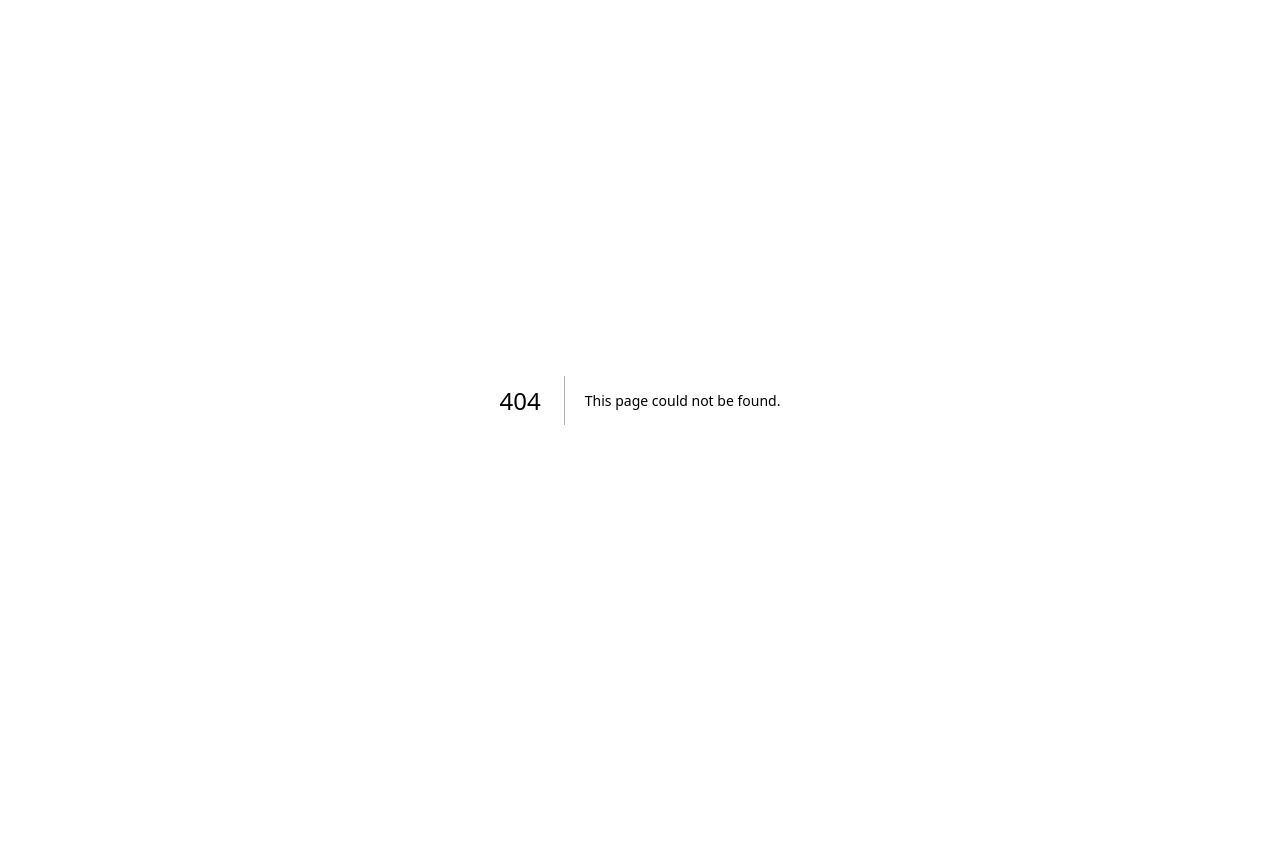
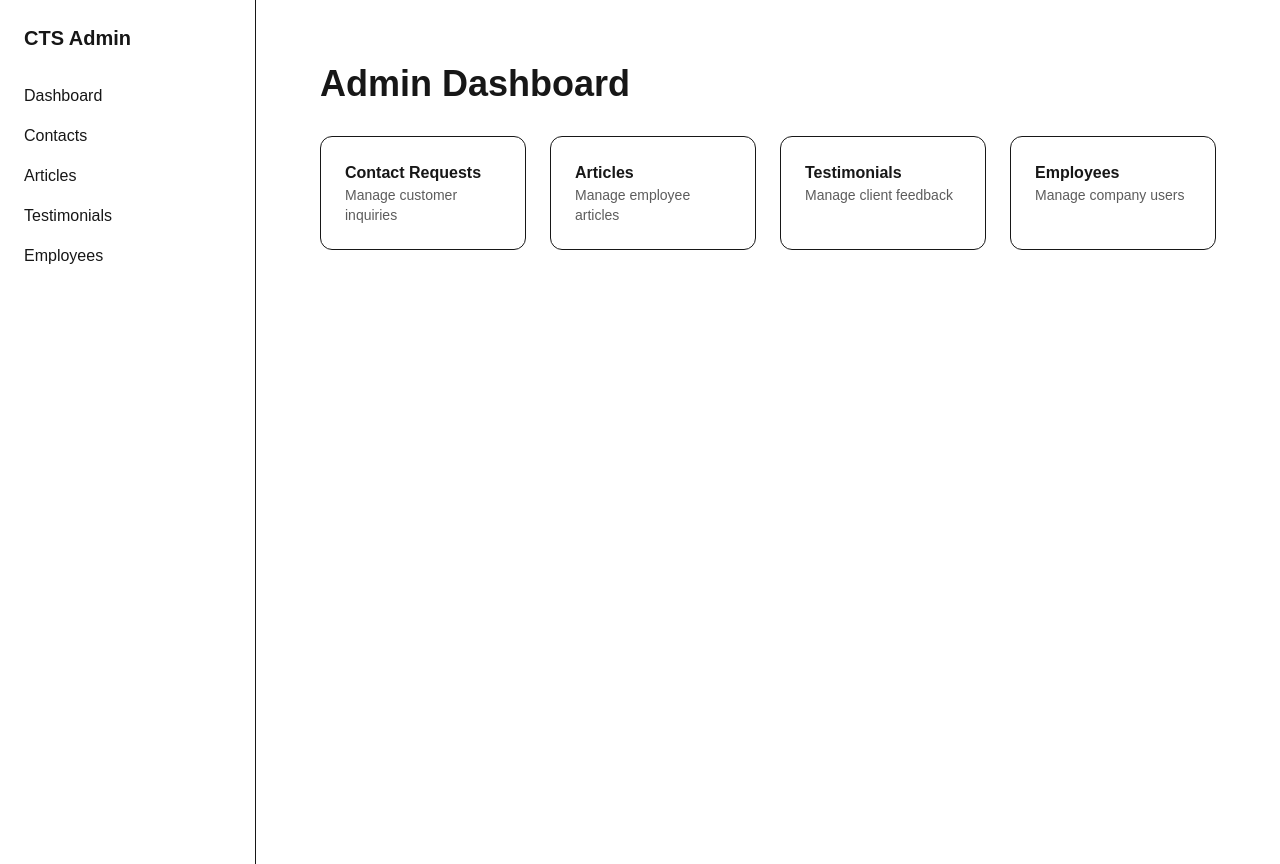
Before and after one commit to the-silent-coder/civilizationn-tech-solutions, a Next.js app in the folder frontend/: page /admin in a window 1280 px wide. Before the commit this address had no page. Before the commit the page ends 800 px from the top, so only its background shows below. Built offline with nearby package versions, Linux system fonts and the light colour scheme.

Commit message:
feat: implement lead management architecture and contact request workflow

```diff
--- /dev/null
+++ b/frontend/app/admin/contacts/page.tsx
@@ -0,0 +1,45 @@
+export default function ContactsPage() {
+  return (
+    <div>
+
+      <h1 className="text-3xl font-bold mb-8">
+        Contact Requests
+      </h1>
+
+      <div className="overflow-x-auto">
+
+        <table className="w-full border">
+
+          <thead>
+            <tr className="border-b">
+              <th className="p-4 text-left">Name</th>
+              <th className="p-4 text-left">Email</th>
+              <th className="p-4 text-left">Status</th>
+              <th className="p-4 text-left">Date</th>
+            </tr>
+          </thead>
+
+          <tbody>
+
+            <tr>
+              <td className="p-4">Demo User</td>
+              <td className="p-4">
+                demo@example.com
+              </td>
+              <td className="p-4">
+                NEW
+              </td>
+              <td className="p-4">
+                2026-06-25
+              </td>
+            </tr>
+
+          </tbody>
+
+        </table>
+
+      </div>
+
+    </div>
+  );
+}
--- /dev/null
+++ b/frontend/app/admin/layout.tsx
@@ -0,0 +1,19 @@
+import AdminSidebar from "@/components/AdminSidebar";
+
+export default function AdminLayout({
+  children,
+}: {
+  children: React.ReactNode;
+}) {
+  return (
+    <div className="flex min-h-screen">
+
+      <AdminSidebar />
+
+      <main className="flex-1 p-8">
+        {children}
+      </main>
+
+    </div>
+  );
+}
--- /dev/null
+++ b/frontend/app/admin/page.tsx
@@ -0,0 +1,55 @@
+export default function AdminDashboard() {
+  return (
+    <main className="min-h-screen p-8">
+
+      <h1 className="text-4xl font-bold mb-8">
+        Admin Dashboard
+      </h1>
+
+      <div className="grid md:grid-cols-2 lg:grid-cols-4 gap-6">
+
+        <div className="p-6 rounded-xl border">
+          <h2 className="font-semibold">
+            Contact Requests
+          </h2>
+
+          <p className="text-sm text-foreground/70">
+            Manage customer inquiries
+          </p>
+        </div>
+
+        <div className="p-6 rounded-xl border">
+          <h2 className="font-semibold">
+            Articles
+          </h2>
+
+          <p className="text-sm text-foreground/70">
+            Manage employee articles
+          </p>
+        </div>
+
+        <div className="p-6 rounded-xl border">
+          <h2 className="font-semibold">
+            Testimonials
+          </h2>
+
+          <p className="text-sm text-foreground/70">
+            Manage client feedback
+          </p>
+        </div>
+
+        <div className="p-6 rounded-xl border">
+          <h2 className="font-semibold">
+            Employees
+          </h2>
+
+          <p className="text-sm text-foreground/70">
+            Manage company users
+          </p>
+        </div>
+
+      </div>
+
+    </main>
+  );
+}
--- /dev/null
+++ b/frontend/components/AdminSidebar.tsx
@@ -0,0 +1,51 @@
+import Link from "next/link";
+
+export default function AdminSidebar() {
+  return (
+    <aside className="w-64 border-r p-6">
+
+      <h2 className="text-xl font-bold mb-8">
+        CTS Admin
+      </h2>
+
+      <nav className="space-y-4">
+
+        <Link
+          href="/admin"
+          className="block hover:text-cyan-500"
+        >
+          Dashboard
+        </Link>
+
+        <Link
+          href="/admin/contacts"
+          className="block hover:text-cyan-500"
+        >
+          Contacts
+        </Link>
+
+        <Link
+          href="/admin/articles"
+          className="block hover:text-cyan-500"
+        >
+          Articles
+        </Link>
+
+        <Link
+          href="/admin/testimonials"
+          className="block hover:text-cyan-500"
+        >
+          Testimonials
+        </Link>
+
+        <Link
+          href="/admin/employees"
+          className="block hover:text-cyan-500"
+        >
+          Employees
+        </Link>
+
+      </nav>
+    </aside>
+  );
+}
--- a/frontend/package.json
+++ b/frontend/package.json
@@ -11,10 +11,12 @@
   "dependencies": {
     "@prisma/adapter-pg": "^7.8.0",
     "@prisma/client": "^7.8.0",
+    "bcrypt": "^6.0.0",
     "framer-motion": "^12.40.0",
     "lottie-react": "^2.4.1",
     "lucide-react": "^1.18.0",
     "next": "16.2.9",
+    "next-auth": "^4.24.14",
     "next-themes": "^0.4.6",
     "pg": "^8.22.0",
     "react": "19.2.4",
@@ -26,6 +28,7 @@
   },
   "devDependencies": {
     "@tailwindcss/postcss": "^4",
+    "@types/bcrypt": "^6.0.0",
     "@types/node": "^20",
     "@types/react": "^19",
     "@types/react-dom": "^19",
```
Also changed, not shown: frontend/app/admin/articles/page.tsx (added), frontend/app/admin/employees/page.tsx (added), frontend/app/admin/testimonials/page.tsx (added), 2 other files (tests, documents, lock files or other folders).
